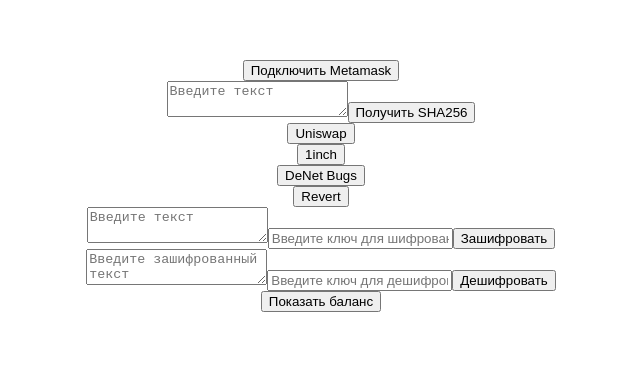
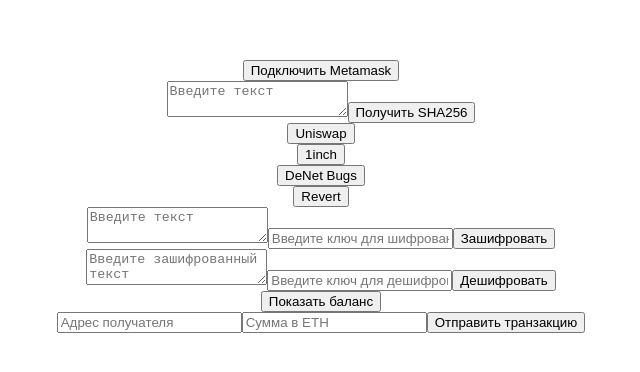
Before and after one commit to AliyaRazyapova/DeNet, a Vue app in the folder de-net/: page / in a window 1280 px wide. Shown: the top 372 px of the page, without its empty margins (319-959 px from the left). Built offline with nearby package versions, Linux system fonts and the light colour scheme.

Commit message:
[add] 8. Send Transaction

```diff
--- a/de-net/src/App.vue
+++ b/de-net/src/App.vue
@@ -5,6 +5,7 @@
   <EncryptText />
   <DecryptText />
   <BalanceDisplay />
+  <SendTransaction />
 </template>
 
 <script>
@@ -15,6 +16,7 @@
 import EncryptText from "@/components/EncryptText.vue";
 import DecryptText from "@/components/DecryptText.vue";
 import BalanceDisplay from "@/components/BalanceDisplay.vue";
+import SendTransaction from "@/components/SendTransaction.vue";
 
 export default {
   name: 'App',
@@ -24,7 +26,8 @@
     DocPanel,
     EncryptText,
     DecryptText,
-    BalanceDisplay
+    BalanceDisplay,
+    SendTransaction,
   }
 }
 </script>
--- /dev/null
+++ b/de-net/src/components/SendTransaction.vue
@@ -0,0 +1,41 @@
+<template>
+  <div>
+    <input v-model="recipient" placeholder="Адрес получателя" />
+    <input v-model="amount" placeholder="Сумма в ETH" />
+    <button @click="sendTransaction">Отправить транзакцию</button>
+  </div>
+</template>
+
+<script>
+export default {
+  data() {
+    return {
+      recipient: '',
+      amount: '',
+    };
+  },
+  methods: {
+    async sendTransaction() {
+      if (window.ethereum) {
+        try {
+          const accounts = await window.ethereum.request({ method: 'eth_requestAccounts' });
+          const account = accounts[0];
+          const transactionParameters = {
+            to: this.recipient,
+            from: account,
+            value: '0x' + (this.amount * 1e18).toString(16), // Конвертация ETH в Wei
+          };
+          await window.ethereum.request({
+            method: 'eth_sendTransaction',
+            params: [transactionParameters],
+          });
+        } catch (error) {
+          console.error('Ошибка отправки транзакции:', error);
+        }
+      } else {
+        alert('Установите Metamask!');
+      }
+    },
+  },
+};
+</script>
```
